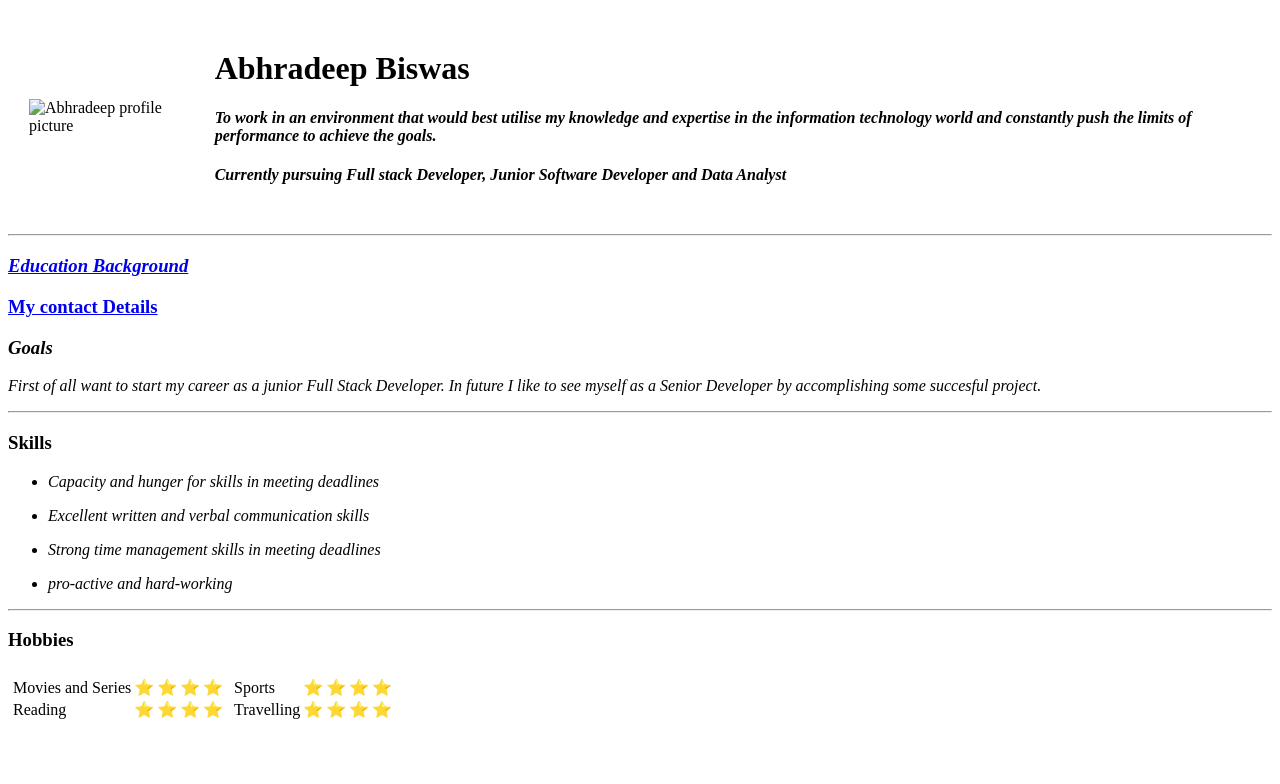
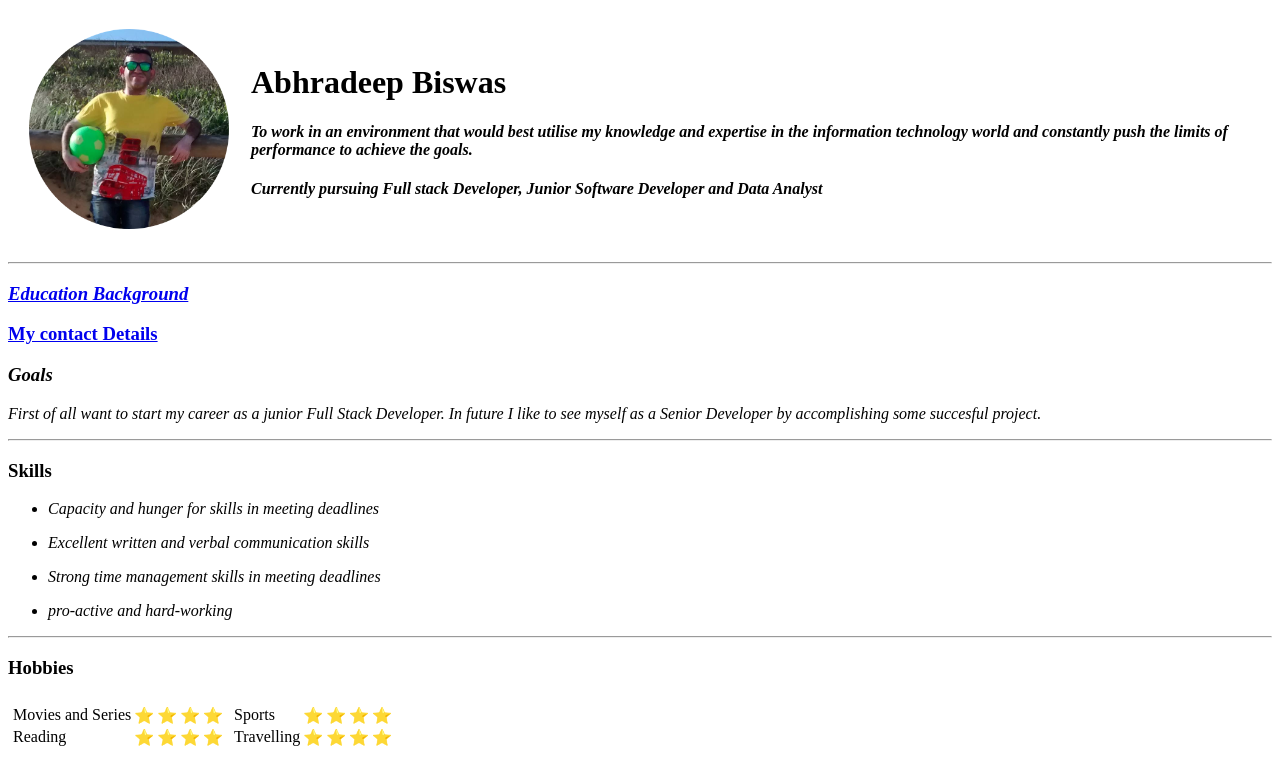
Before and after one commit to Abhradeep10/cv, a plain HTML site: page index.html in a window 1280 px wide. Drawn offline with Linux system fonts and the light colour scheme.

Commit message:
Update index.html

```diff
--- a/index.html
+++ b/index.html
@@ -9,7 +9,7 @@
 <body>
 <table cellspacing = "20">
   <tr>
-    <td><img src="images/Abhradeep.png" alt="Abhradeep profile picture" width="200" height="200"></td>
+    <td><img src="https://github.com/Abhradeep10/cv/blob/main/Abhradeep.png" alt="Abhradeep profile picture" width="200" height="200"></td>
     <td><h1> Abhradeep Biswas</h1>
 
     <h4><p><em><strong>To work in an environment that would best utilise my knowledge and expertise in the information technology world and constantly push the limits of performance to achieve the goals. </strong></em></p></h4>
```
